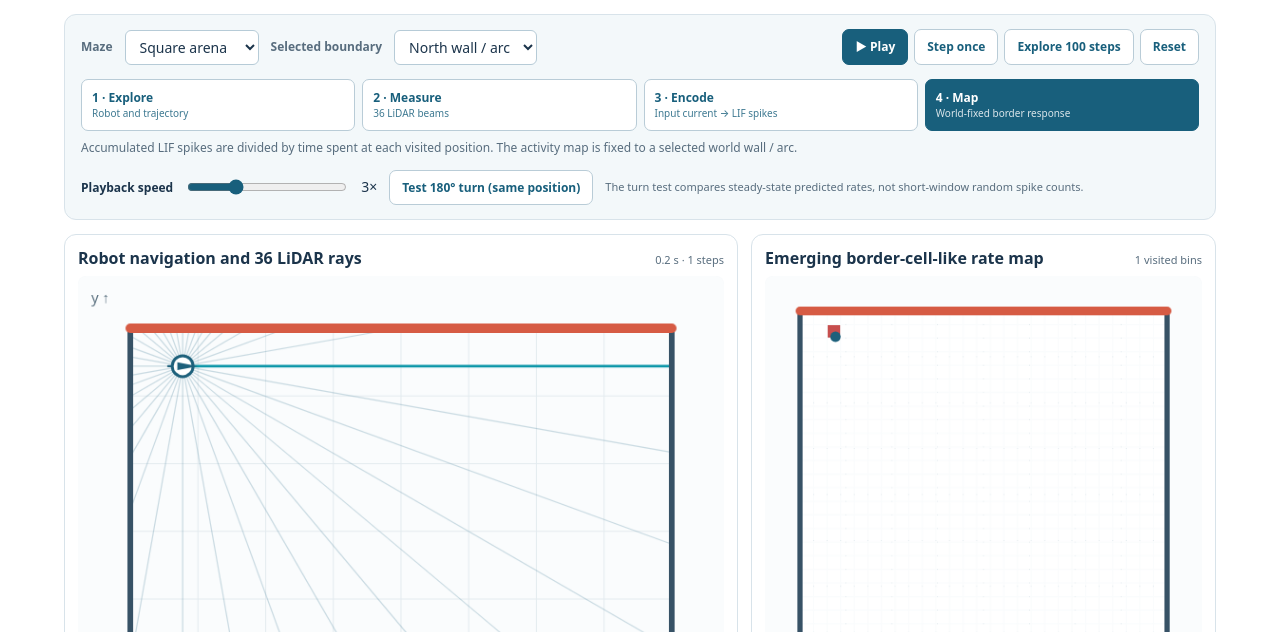
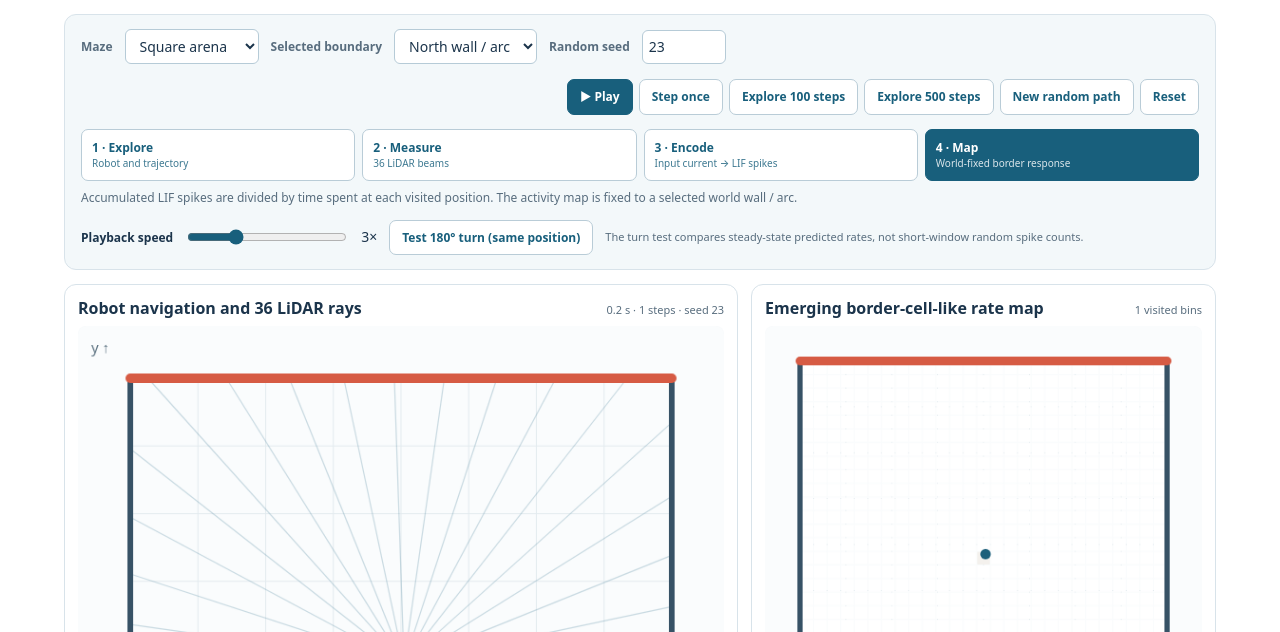
Before and after one commit to an-hongyu/Introduction-to-Neuromorphic-Embodied-AI, a plain HTML site: page assets/border-cell-maze.html in a window 1280 px wide. Both pictures are taken after a click on the button "Step once". Shown: the part 168-800 px from the top of the page. Drawn offline with Linux system fonts and the light colour scheme.

Commit message:
Replace mechanical full-lab maze sweep with seeded stochastic exploration and extended rollout controls

```diff
--- a/assets/border-cell-maze.html
+++ b/assets/border-cell-maze.html
@@ -15,7 +15,7 @@ p{margin:0 0 8px}.eyebrow{font-weight:750;color:var(--blue);text-transform:upper
 .toolbar{background:var(--panel);border:1px solid var(--line);border-radius:12px;padding:14px 16px;margin-bottom:14px}
 .toolbar-top{display:flex;align-items:center;gap:15px 25px;flex-wrap:wrap}.fields{display:flex;flex-wrap:wrap;align-items:center;gap:12px}
 .fields label,.range-label{font-size:12px;font-weight:700;color:var(--muted)}
-select,button,input{font:inherit}select{border:1px solid #b6cbd7;border-radius:6px;padding:6px 10px;min-width:116px;background:#fff;color:var(--ink)}
+select,button,input{font:inherit}#seed{width:84px;border:1px solid #b6cbd7;border-radius:6px;padding:6px;color:var(--ink)}select{border:1px solid #b6cbd7;border-radius:6px;padding:6px 10px;min-width:116px;background:#fff;color:var(--ink)}
 button{border:1px solid #b9ccd7;background:#fff;color:var(--blue);font-size:12px;border-radius:7px;padding:8px 12px;font-weight:650;cursor:pointer}
 button:focus-visible,select:focus-visible,input:focus-visible{outline:3px solid #e1a16b;outline-offset:2px}
 button:hover{background:#e8f2f7}button[aria-pressed=true],button.active{background:var(--blue);border-color:var(--blue);color:#fff}button.primary{background:var(--blue);color:#fff;border-color:var(--blue)}
@@ -47,8 +47,9 @@ button[disabled]{opacity:.5;cursor:default}.action-set{display:flex;gap:6px;flex
   <div class="fields">
    <label for="arena">Maze</label><select id="arena"><option value="square">Square arena</option><option value="circle">Circular arena</option></select>
    <label for="wall">Selected boundary</label><select id="wall"><option value="north">North wall / arc</option><option value="east">East wall / arc</option><option value="south">South wall / arc</option><option value="west">West wall / arc</option></select>
+   <label for="seed">Random seed</label><input id="seed" type="number" min="1" max="999999" step="1" value="23"/>
   </div>
-  <div class="action-set"><button id="play" class="primary">▶ Play</button><button id="step">Step once</button><button id="batch">Explore 100 steps</button><button id="reset">Reset</button></div>
+  <div class="action-set"><button id="play" class="primary">▶ Play</button><button id="step">Step once</button><button id="batch">Explore 100 steps</button><button id="longBatch">Explore 500 steps</button><button id="newPath">New random path</button><button id="reset">Reset</button></div>
  </div>
  <div class="step-grid" role="group" aria-label="Reveal the processing stages">
   <button data-stage="1">1 · Explore<span>Robot and trajectory</span></button>
@@ -82,7 +83,7 @@ button[disabled]{opacity:.5;cursor:default}.action-set{display:flex;gap:6px;flex
  <section class="plot-card"><h2>Recently emitted spikes</h2><p class="minor">World-boundary neuron · spikes per 160 ms simulation step, not a fitted biological raster</p><canvas id="spikeCanvas" width="430" height="245" role="img" aria-label="Recent spike-count history over a moving exploration window"></canvas></section>
 </div>
 <div id="rotationOutput" role="status" aria-live="polite">Select <strong>Test 180° turn</strong> to compare a body-facing LiDAR channel with a world-anchored border response at the <em>same position</em>.</div>
-<div class="note"><strong>Scientific interpretation.</strong> The arena geometry is used to ray-cast a synthetic LiDAR scan; its endpoints are projected into the world frame using an exact simulated pose. A specified north/east/south/west wall (or circular arc) is selected before the experiment. The highlighted map is an <em>occupancy-normalized readout of generated spikes</em>, not a learned synaptic weight map. A true biological border-cell claim requires additional neural recordings and controls; a robotics learning claim requires estimated pose, noisy mapping, and an explicit learning rule.</div>
+<div class="note"><strong>Trajectory parameters:</strong> seeded stochastic goals, correlated small heading changes, and a 0.15 m modeled wall-clearance guard. Each 0.16 s simulation step travels 0.107 m (nominal 0.669 m/s). A seed reproduces the same motion; <strong>New random path</strong> changes it. This is not neural motor control. <strong>Scientific interpretation.</strong> The arena geometry is used to ray-cast a synthetic LiDAR scan; its endpoints are projected into the world frame using an exact simulated pose. A specified north/east/south/west wall (or circular arc) is selected before the experiment. The highlighted map is an <em>occupancy-normalized readout of generated spikes</em>, not a learned synaptic weight map. A true biological border-cell claim requires additional neural recordings and controls; a robotics learning claim requires estimated pose, noisy mapping, and an explicit learning rule.</div>
 </main>
 <script src="border-cell-model.js"></script>
 <script>
@@ -102,14 +103,15 @@ const stages={1:'Observe exploration and the robot’s trajectory. The firing fi
 4:'Accumulated LIF spikes are divided by time spent at each visited position. The activity map is fixed to a selected world wall / arc.'};
 function init(){
  const shape=byId('arena').value,wall=byId('wall').value;
- const waypoints=M.waypoints(shape),start=waypoints[0];
- state={shape,wall,stage:4,playing:false,speed:+byId('speed').value,
- points:waypoints,waypoint:1,position:{x:start[0],y:start[1],heading:0},
- path:[[start[0],start[1]]],border:M.newLIF(),body:M.newLIF(),channels:Array.from({length:36},()=>M.newLIF()),
+ const seed=Math.max(1,Math.min(999999,Math.trunc(Number(byId('seed').value)||23)));
+ byId('seed').value=String(seed);
+ const explorer=M.createExplorer(shape,seed);
+ state={shape,wall,seed,explorer,stage:4,playing:false,speed:+byId('speed').value,
+ position:{x:explorer.x,y:explorer.y,heading:explorer.heading},
+ path:[[explorer.x,explorer.y]],border:M.newLIF(),body:M.newLIF(),channels:Array.from({length:36},()=>M.newLIF()),
  occupancy:new Float32Array(N*N),spikeCounts:new Float32Array(N*N),
  t:0,steps:0,scan:[],borderDist:NaN,bodyDist:NaN,currentA:0,
  counts:0,recent:[],test:null};
- state.position.heading=Math.atan2(waypoints[1][1]-start[1],waypoints[1][0]-start[0]);
  calcScan();byId('rotationOutput').innerHTML='Select <strong>Test 180° turn</strong> to compare egocentric LiDAR with the same world-fixed boundary.';
  setStage(4);update();
 }
@@ -121,13 +123,10 @@ function calcScan(){
  state.currentA=M.wallCurrent(state.borderDist);
 }
 function nextStep(){
- const p=state.position,goals=state.points;let target=goals[state.waypoint%goals.length];
- let dx=target[0]-p.x,dy=target[1]-p.y;let dist=Math.hypot(dx,dy);
- if(dist<.11){state.waypoint++;target=goals[state.waypoint%goals.length];dx=target[0]-p.x;dy=target[1]-p.y;dist=Math.hypot(dx,dy);}
- const step=Math.min(.107,dist);if(dist>0){p.heading=Math.atan2(dy,dx);p.x+=step*dx/dist;p.y+=step*dy/dist;}
- // Border geometry is a fixed ground-truth drawing; the currents themselves
- // depend on projected synthetic LiDAR returns, not direct trueWallDistance().
- if(!M.inside(p.x,p.y,state.shape))throw Error('Waypoint outside enclosure');
+ state.position=M.exploreStep(state.explorer);
+ const p=state.position;
+ // The explorer's safety guard is geometric, not a learned spike policy.
+ if(!M.inside(p.x,p.y,state.shape,.15))throw Error('Unsafe explorer position');
  state.path.push([p.x,p.y]);if(state.path.length>2500)state.path.shift();
  calcScan();
  const observed=Number.isFinite(state.borderDist);
@@ -201,7 +200,7 @@ function rasterPlot(){const g=sctx,w=raster.width,h=raster.height;axes(g,w,h);co
  if(state.stage>=3){a.forEach((n,i)=>{g.fillStyle=color.selected;const ht=Math.min(n,Nmax)/Nmax*(h-65);g.fillRect(50+i*dx,base-ht,Math.max(2,dx-2),ht);});}
  g.fillStyle=color.muted;g.font='12px system-ui';g.fillText('0',36,base+15);g.fillText('12 spikes',2,17);g.fillText('Most recent 50 steps →',w-163,h-12);
 }
-function update(){mazePlot();drawMap();curvePlot();rasterPlot();byId('timeText').textContent=state.t.toFixed(1)+' s · '+state.steps+' steps';
+function update(){mazePlot();drawMap();curvePlot();rasterPlot();byId('timeText').textContent=state.t.toFixed(1)+' s · '+state.steps+' steps · seed '+state.seed;
  byId('distanceMetric').textContent=state.stage>=4&&Number.isFinite(state.borderDist)?state.borderDist.toFixed(2)+' m':'—';
  byId('currentMetric').textContent=state.stage>=3&&Number.isFinite(state.borderDist)?(state.currentA*1e12).toFixed(0)+' pA':'—';
  byId('rateMetric').textContent=state.stage>=3&&Number.isFinite(state.borderDist)?M.lifRate(state.currentA).toFixed(1)+' Hz':'—';
@@ -211,8 +210,11 @@ function rotationTest(){const p=M.probe(state.shape,state.wall);state.test=p;
  byId('rotationOutput').innerHTML='<strong>Same world position, heading reversed 180°.</strong> Forward LiDAR: '+p.bodyBefore.toFixed(2)+' m → '+p.bodyAfter.toFixed(2)+' m. World-wall distance from transformed rays: '+p.worldBefore.toFixed(2)+' m → '+p.worldAfter.toFixed(2)+' m. Predicted border LIF: <strong>'+p.rateBefore.toFixed(1)+' Hz → '+p.rateAfter.toFixed(1)+' Hz</strong>. This is a coordinate-frame invariance test, not proof of learning.';
  update();}
 byId('arena').addEventListener('change',selectMode);byId('wall').addEventListener('change',selectMode);
+byId('seed').addEventListener('change',selectMode);
+byId('newPath').addEventListener('click',()=>{byId('seed').value=String(+byId('seed').value>=999999?1:(+byId('seed').value||23)+1);init();});
 byId('play').addEventListener('click',togglePlay);byId('step').addEventListener('click',()=>{if(state.playing)togglePlay();nextStep();update();});
 byId('batch').addEventListener('click',()=>{if(state.playing)togglePlay();for(let i=0;i<100;i++)nextStep();update();});
+byId('longBatch').addEventListener('click',()=>{if(state.playing)togglePlay();for(let i=0;i<500;i++)nextStep();update();});
 byId('reset').addEventListener('click',()=>{init();});byId('rotate').addEventListener('click',rotationTest);
 byId('speed').addEventListener('input',()=>{state.speed=+byId('speed').value;byId('speedValue').textContent=state.speed+'×';});
 for(const b of document.querySelectorAll('[data-stage]'))b.addEventListener('click',()=>setStage(+b.dataset.stage));
```
